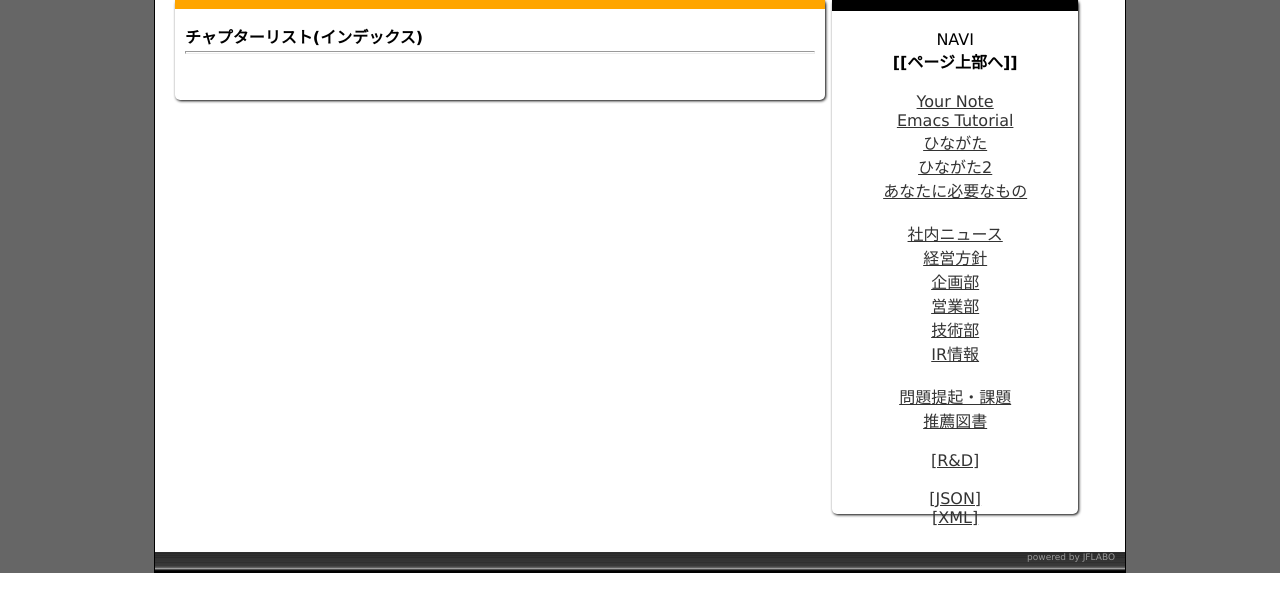
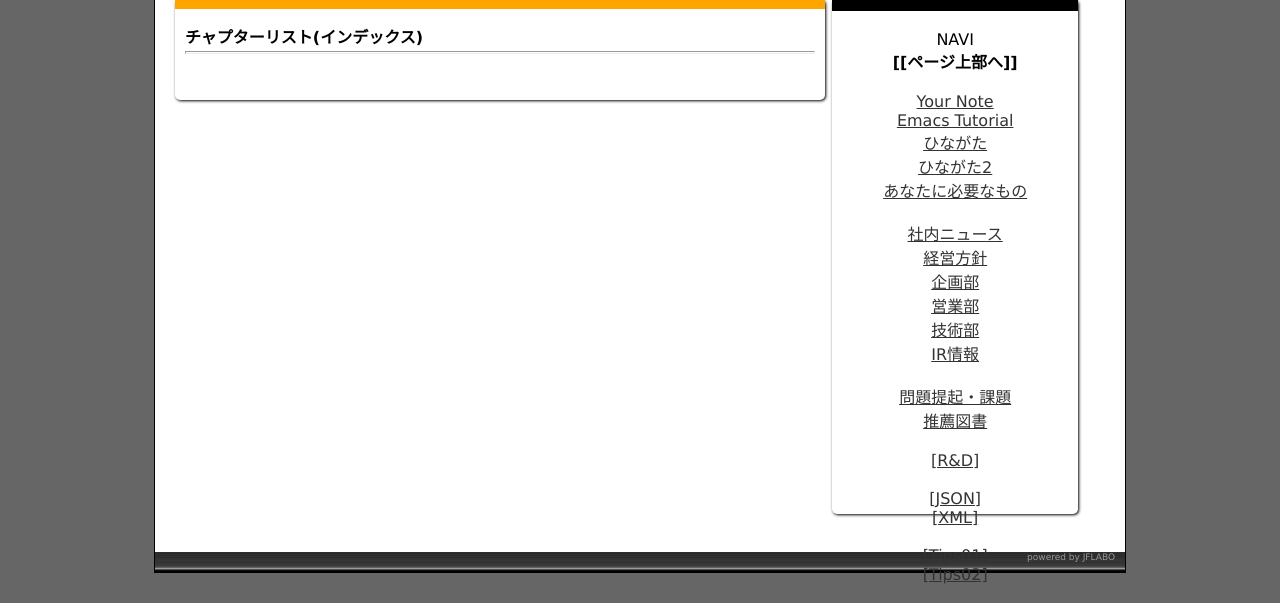
Before and after one commit to JFLABO/ChiMeRa, a PHP site: page / in a window 1280 px wide. Shown: the part 263-866 px from the top of the page. Before the commit the page ends 836 px from the top, so only its background shows below. Run offline with PHP 8.4, Linux system fonts and the light colour scheme; data that the repository does not hold is empty; some libraries are stand-ins or nearby versions.

Commit message:
Update ChiMeRaClassV0.php

```diff
--- a/parts/ChiMeRaClassV0.php
+++ b/parts/ChiMeRaClassV0.php
@@ -58,8 +58,13 @@ function show_list(){
 	  echo '<a href="./?param=JFLABO::ChiMeRa::Hinagata10">問題提起・課題</a><BR>';
 	  echo '<a href="./?param=JFLABO::ChiMeRa::Hinagata11">推薦図書</a><BR><BR>';
 	  echo '<a href="./?param=JFLABO::ChiMeRa::Hinagata12">[R&D]</a><BR><BR>';
+
 	  echo '<a href="./api/json.php?param=JFLABO::ChiMeRa::necessary_thing">[JSON]</a><BR>';
-  	  echo '<a href="./api/xmlapi.php?param=JFLABO::ChiMeRa::necessary_thing">[XML]</a>';
+  	  echo '<a href="./api/xmlapi.php?param=JFLABO::ChiMeRa::necessary_thing">[XML]</a><BR><BR>';
+
+	  echo '<a href="./freebie/emacs_Tips.pdf" target="_blank">[Tips01]</a><BR>';
+  	  echo '<a href="./freebie/emacs_tips_2.pdf" target="_blank">[Tips02]</a><BR><BR>';
+
 }
 
 public $title="JFLABO::ChiMeRa->EmacsTips チュートリアル 2013";
```
